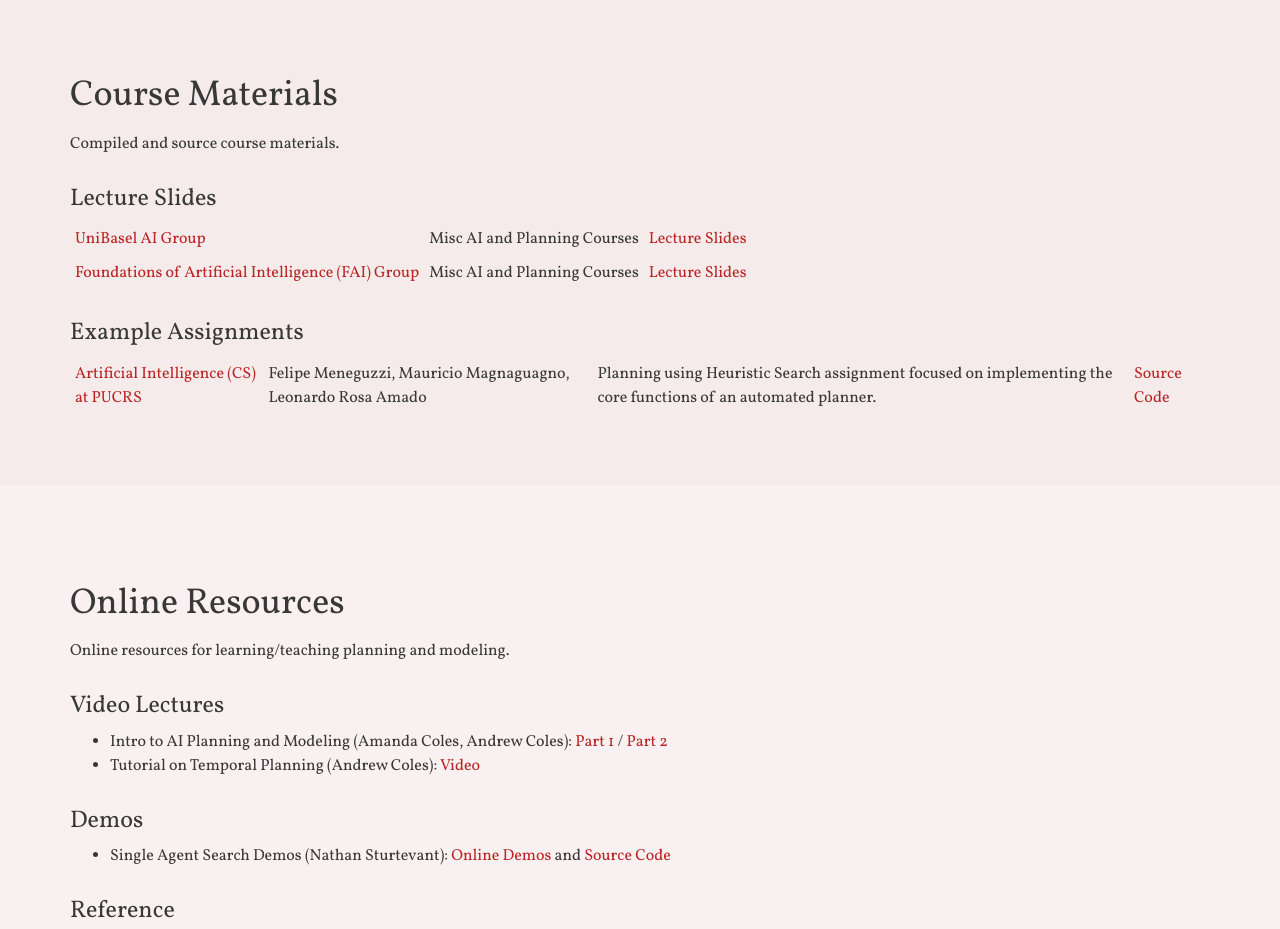
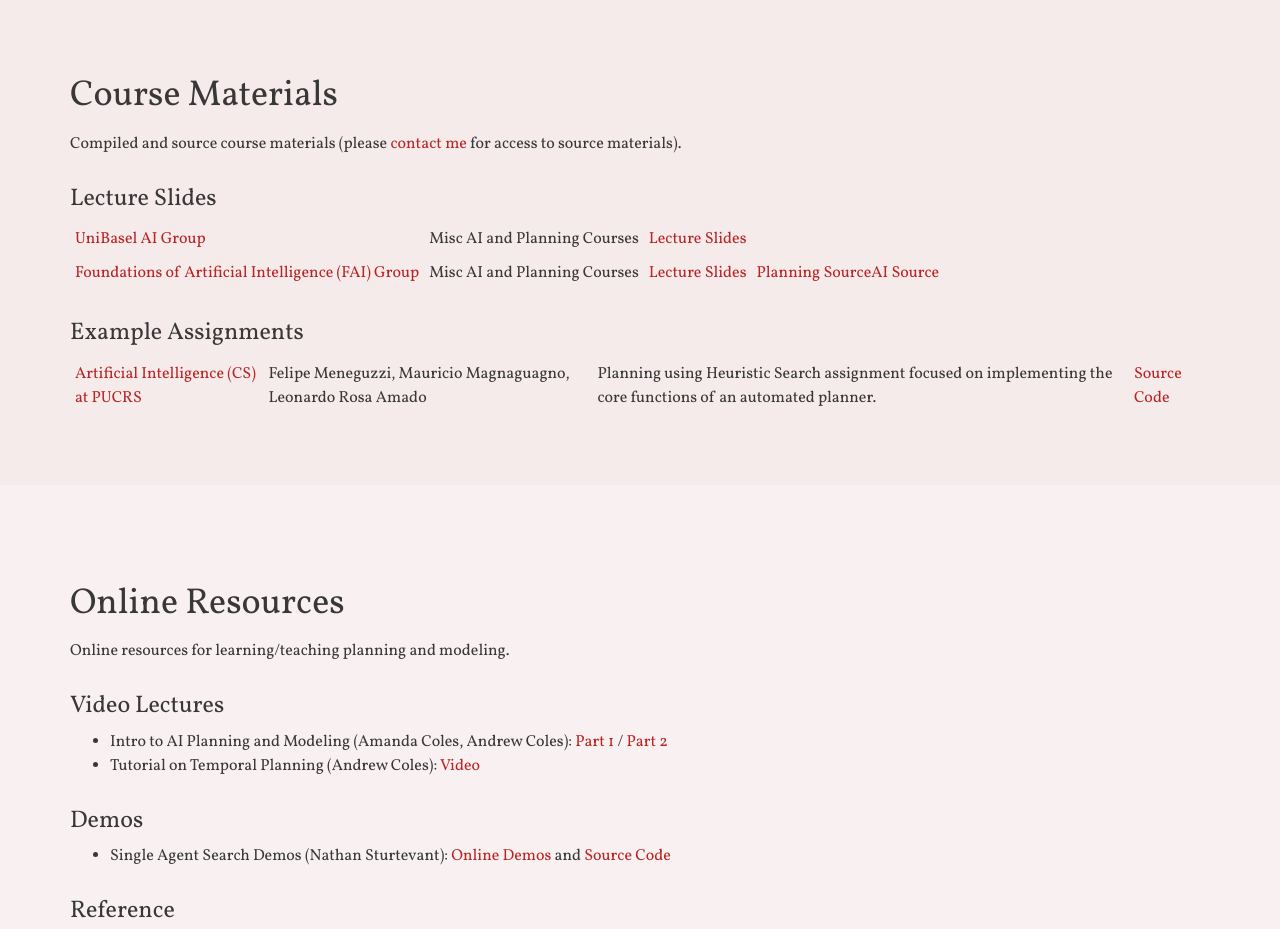
Before and after one commit to AI-Planning/education-site, a plain HTML site: page index.html in a window 1280 px wide. Shown: the part 1000-1929 px from the top of the page. Drawn offline with nearby package versions, Linux system fonts and the light colour scheme; no server answers.

Commit message:
Adding FAI source.

```diff
--- a/index.html
+++ b/index.html
@@ -146,18 +146,20 @@
             </div>
             <div class="row">
                 <div class="col-md-12">
-                    <p>Compiled and source course materials.</p>
+                    <p>Compiled and source course materials (please <a href="mailto:christian.muise@gmail.com">contact me</a> for access to source materials).</p>
                     <h2>Lecture Slides</h2>
                     <table class="education-table">
                         <tr>
                             <td><a href="https://ai.dmi.unibas.ch/">UniBasel AI Group</a></td>
                             <td>Misc AI and Planning Courses</td>
                             <td><a href="https://ai.dmi.unibas.ch/forstudents.html">Lecture Slides</a></td>
+                            <td></td>
                         </tr>
                         <tr>
                             <td><a href="http://fai.cs.uni-saarland.de/index.html">Foundations of Artificial Intelligence (FAI) Group</a></td>
                             <td>Misc AI and Planning Courses</td>
                             <td><a href="http://fai.cs.uni-saarland.de/teaching/">Lecture Slides</a></td>
+                            <td><a href="/lecturer_area/fai-planning.zip">Planning Source</a><a href="/lecturer_area/fai-ai.zip">AI Source</a></td>
                         </tr>
                     </table>
                     <h2>Example Assignments</h2>
```
